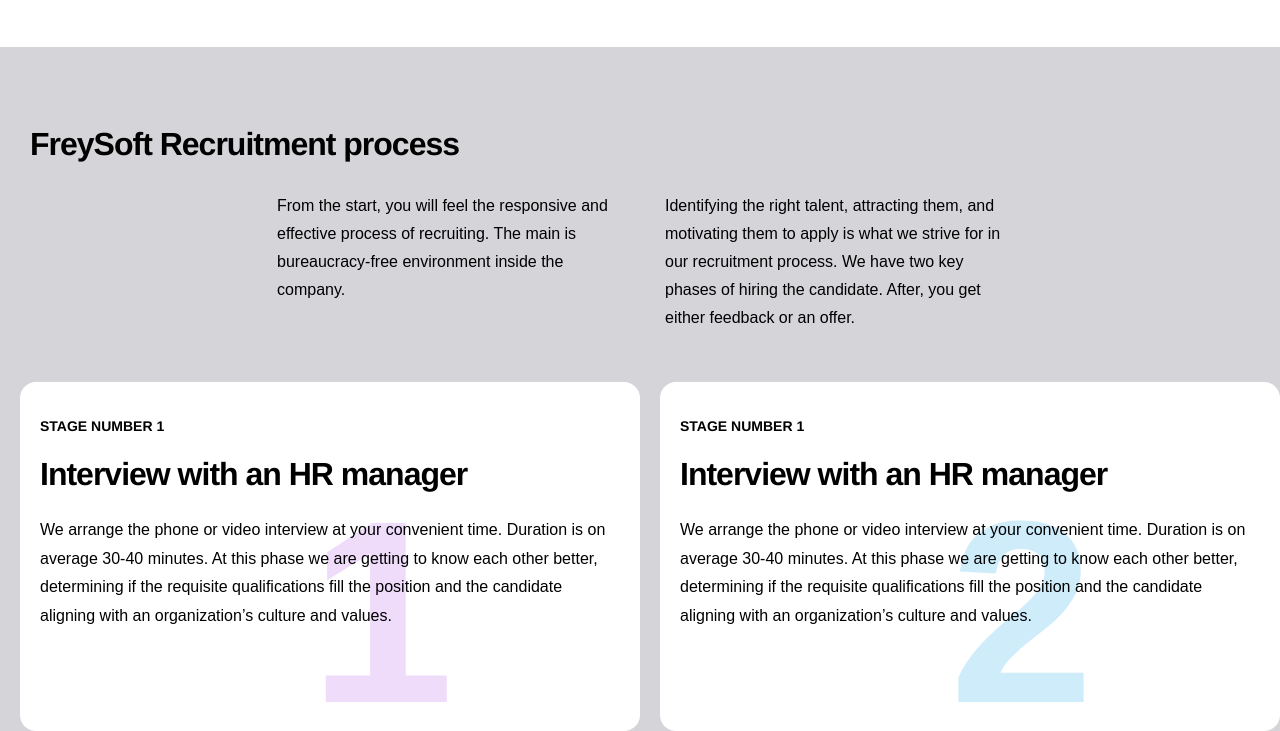
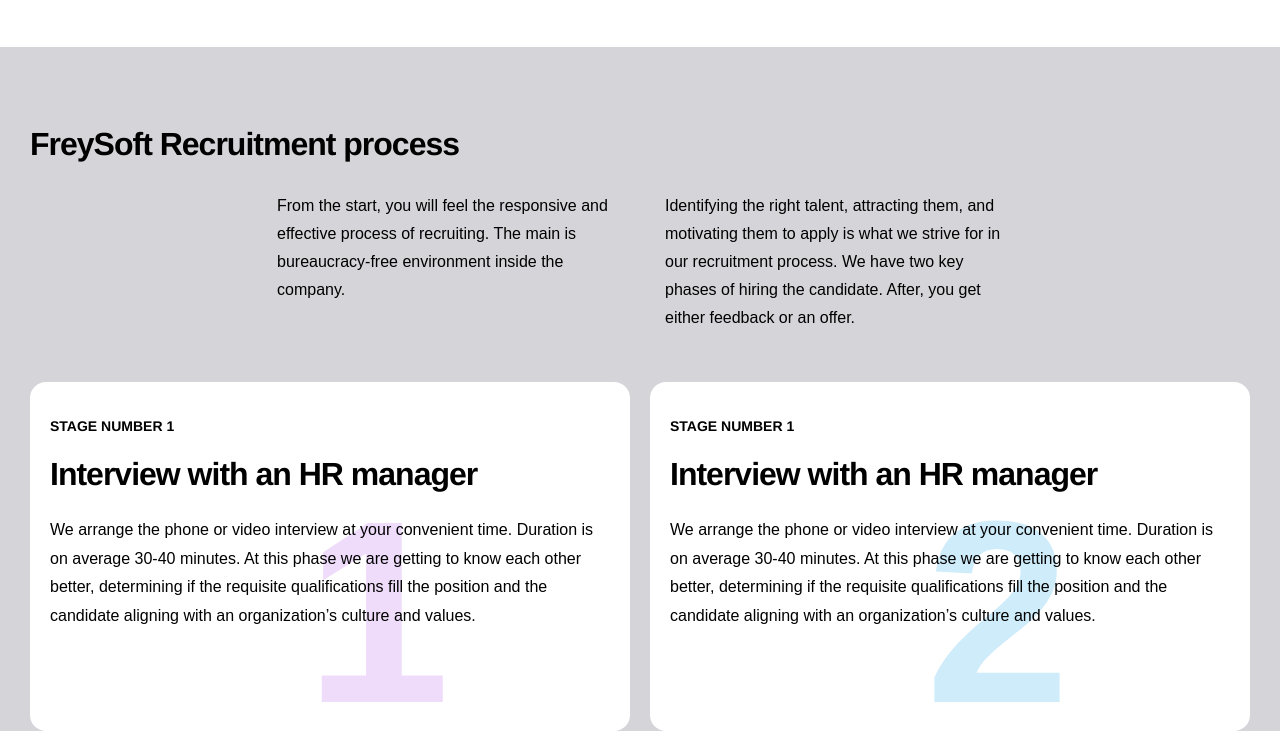
Before and after one commit to valarchik/freysoft-test, a website: page index.html in a window 1280 px wide. Shown: the part 1499-2230 px from the top of the page. Drawn offline with nearby package versions, Linux system fonts and the light colour scheme; a web font is replaced by a local one.

Commit message:
fix slider

```diff
--- a/less/_recruitment.less
+++ b/less/_recruitment.less
@@ -66,9 +66,13 @@
             border-radius: 16px;
             padding: @indent_m @indent_s @indent_xl @indent_s;
             position: relative;
-            margin-left: @indent_s;
             max-width: 620px;
-            min-width: 280px;
+            min-width: 260px;
+            margin-right: @indent_s;
+
+            &:nth-child(2n -1) {
+                margin-left: @indent_s;
+            }
 
             &:before {
                 counter-increment: section;
```
Also changed, not shown: css/style.css.
